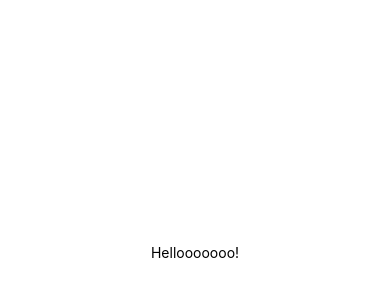
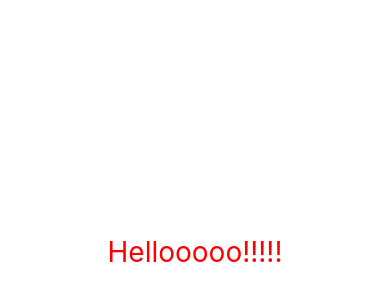
Before and after one commit to islanderian/NomadWeather, a React Native app: screen / in a window 390 px wide. Shown: the part 170-470 px from the top of the page. Built offline with nearby package versions, Linux system fonts and the light colour scheme.

Commit message:
#2.1 - The Rules of Native

```diff
--- a/App.js
+++ b/App.js
@@ -3,13 +3,15 @@ import { StyleSheet, Text, View } from "react-native";
 
 export default function App() {
   return (
+    // <div> 대신 <View>를 사용, 모든 텍스트는 <Text> 안에 써 주어야 한다!
     <View style={styles.container}>
-      <Text>Hellooooooo!</Text>
+      <Text style={styles.text}>Hellooooo!!!!!</Text>
       <StatusBar style="auto" />
     </View>
   );
 }
 
+// StyleSheet.create 는 css 자동완성 기능을 제공
 const styles = StyleSheet.create({
   container: {
     flex: 1,
@@ -17,4 +19,8 @@ const styles = StyleSheet.create({
     alignItems: "center",
     justifyContent: "center",
   },
+  text: {
+    fontSize: 28,
+    color: "red",
+  },
 });
```
